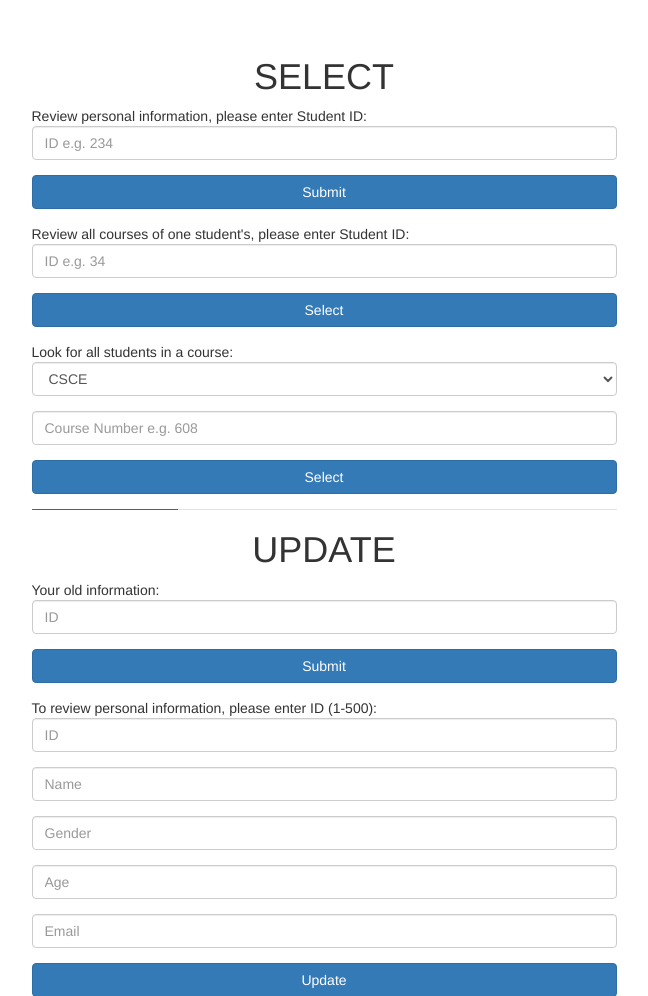
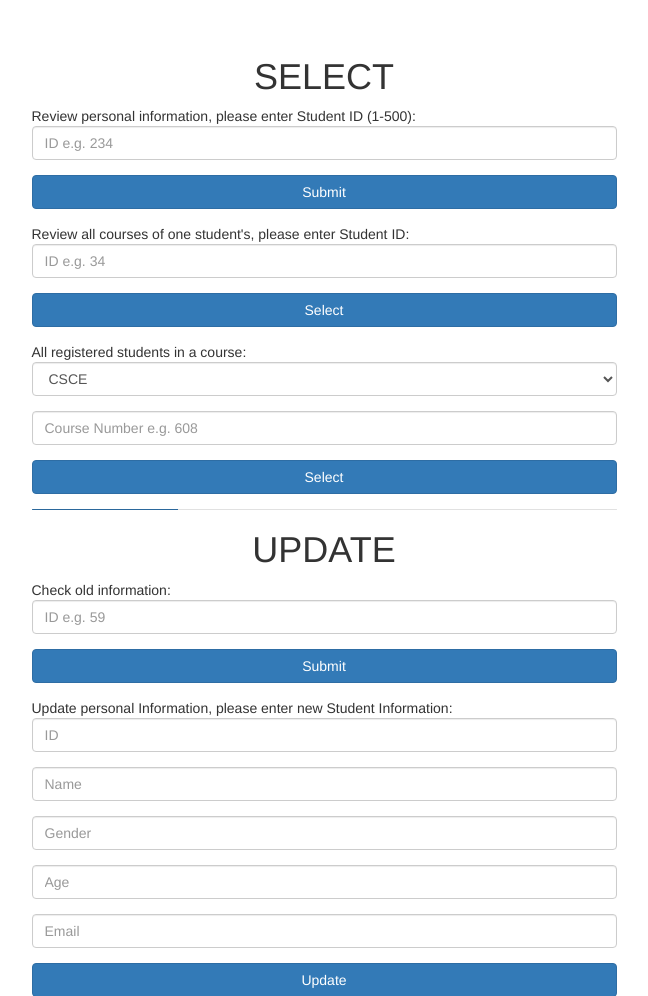
Before and after one commit to tangsongyuan/Course-Management-System, a PHP site: page / in a window 1280 px wide. Shown: the part 419-1415 px from the top of the page, without its empty margins (316-964 px from the left). Run offline with PHP 8.4, Linux system fonts and the light colour scheme; some libraries are stand-ins or nearby versions.

Commit message:
modify UPDATE UI

```diff
--- a/index.php
+++ b/index.php
@@ -15,7 +15,7 @@
     	<h1 style="text-align: center">SELECT</h1>
 		<form Method = "Post" Action = "select.php"">
 			<div>
-				Review personal information, please enter Student ID:
+				Review personal information, please enter Student ID (1-500):
 			</div>
 			<div class="form-group">
 		        <input class="form-control" type="text" name="id1" placeholder="ID e.g. 234">
@@ -35,7 +35,7 @@
 		    </div>
 
 		    <div>
-		    	Look for all students in a course:
+		    	All registered students in a course:
 		    </div>
 		    <div class="form-group">
 		    	<select class="form-control" name="department">
@@ -74,10 +74,10 @@
 
 		<form Method = "Post" action="<?php echo htmlspecialchars($_SERVER["PHP_SELF"]); ?>">
 			<div>
-				Your old information:
+				Check old information:
 			</div>
 			<div class="form-group">
-		        <input class="form-control" type="text" name="name" value="<?php echo $temp; ?>" placeholder="ID">
+		        <input class="form-control" type="text" name="name" value="<?php echo $temp; ?>" placeholder="ID e.g. 59">
 		    </div>
 		    <div class="form-group">
 		        <button class="btn btn-md btn-primary btn-block">Submit</button>
@@ -94,6 +94,7 @@
             $result = mysqli_query($connection, $query);
             while ($row = mysqli_fetch_assoc($result)) {
     ?>
+    	<div>Information of Student ID: <?php $temp ?></div>
         <table class="table table-striped">
 			<thead>
 				<th></th>
@@ -121,7 +122,7 @@
 
 	<form Method = "Post" Action = "update.php"">
 		<div>
-			To review personal information, please enter ID (1-500):
+			Update personal Information, please enter new Student Information:
 		</div>
 		<div class="form-group">
 	        <input class="form-control" type="text" name="id" placeholder="ID">
--- a/update.php
+++ b/update.php
@@ -17,7 +17,8 @@
 	    }
 	?>
 
-	Your updated information:
+	<h3>Updated Information of <?php echo $name ?></h3>
+
 	<?php
 	    $query = "SELECT * FROM students WHERE id = $id";
 	    $result = mysqli_query($connection, $query);
```
